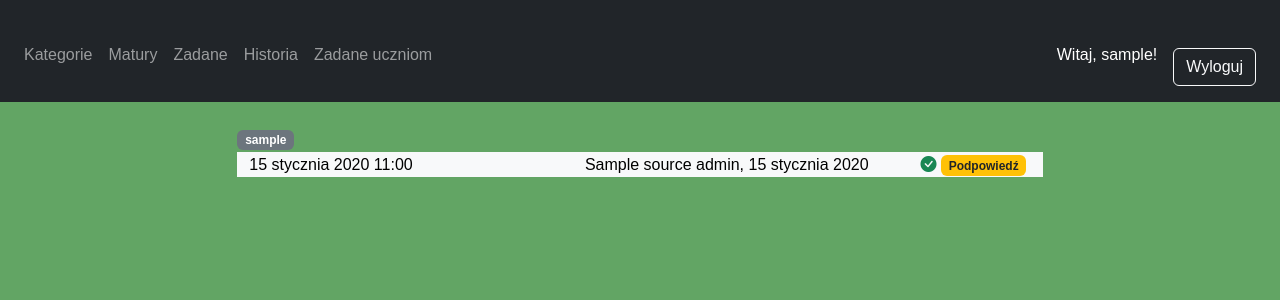
After one commit to RomanAdamczyk/korepetycje-django-zwyk-e, a Django app: page /matematyka/admin/users/1/tasks/ in a window 1280 px wide. The commit adds this page. Shown: the top 300 px of the page. Run offline with Django 5.2, Linux system fonts and the light colour scheme; a user stored in the database is signed in; tables that the repository leaves empty hold one stand-in row (values such as "Sample post"); some libraries are stand-ins or nearby versions.

Commit message:
Add admin view for user activity (attempts & answers)
- Implemented UserActivityForAdminView\n- Updated assigned_tasks_for_admin.html template

```diff
--- a/matematyka/templates/base.html
+++ b/matematyka/templates/base.html
@@ -9,6 +9,8 @@
 
     <!-- Bootstrap CSS -->
     <link href="https://cdn.jsdelivr.net/npm/bootstrap@5.3.0/dist/css/bootstrap.min.css" rel="stylesheet">
+
+    <link rel="stylesheet" href="https://cdn.jsdelivr.net/npm/bootstrap-icons@1.11.3/font/bootstrap-icons.min.css">
 
     <!-- HTMX -->
     <script src="https://unpkg.com/htmx.org@1.9.2"></script>
@@ -49,7 +51,8 @@
                         <li class="nav-item"><a class="nav-link" href="{% url 'assigned_tasks'%}">Zadane</a></li>
                         <li class="nav-item"><a class="nav-link" href="#">Historia</a></li>
                         {% if user.is_authenticated and user.is_staff %}
-                            <li class="nav-item"><a class="nav-link" href="{% url 'assigned_tasks_admin' %}">Zadane uczniom</a></li>
+                        <li class="nav-item"><a class="nav-link" href="{% url 'assigned_tasks_admin' %}">Zadane
+                                uczniom</a></li>
                         {% endif %}
                     </ul>
 
--- /dev/null
+++ b/matematyka/templates/matematyka/user_tasks_for_admin.html
@@ -0,0 +1,35 @@
+{% extends 'base.html' %}
+
+{% block content %}
+<div class="container custom-grid text-black">
+    <span class="badge bg-secondary">{{ user.username_for_admin|default:user.username }}</span>
+    <div class="container custom-grid text-black">
+        {% for ua in user_answers %}
+        <div class="row">
+            <div class="col-lg-5">
+                <div class="list-group-item list-group-item-action short-content text-black">
+                    {{ ua.answer_date }}
+                </div>
+            </div>
+            <div class="col-lg-5">
+                <div class="list-group-item list-group-item-action short-content text-black">
+                    {{ ua.issue.task.source }} {{ ua.issue.task.task_level.exam_level }}, {{ ua.issue.task.exam_date }}
+                </div>
+            </div>
+            <div class="col-lg-2">
+                <div class="list-group-item list-group-item-action short-content text-black">
+                    {% if ua.is_correct %}
+                    <i class="bi bi-check-circle-fill text-success"></i>
+                    {% else %}
+                    <i class="bi bi-x-circle-fill text-danger"></i>
+                    {% endif %}
+                    {% if ua.used_hint %}
+                    <span class="badge bg-warning text-dark">Podpowiedź</span>
+                    {% endif %}
+                </div>
+            </div>
+        </div>
+        {% endfor %}
+    </div>
+</div>
+{% endblock %}
--- a/matematyka/urls.py
+++ b/matematyka/urls.py
@@ -17,5 +17,6 @@ urlpatterns = [
     path('tasks/<int:task_id>/answer/result/', views.AnswerResultView.as_view(), name='answer_result'),
     path('tasks/<int:task_id>/answer/result/solution', views.GetSolutionView.as_view(), name='get_solution'),
     path('tasks/assigned/', views.AssignedTasksView.as_view(), name='assigned_tasks'),
-    path('tasks/assigned/admin/', views.AssignedTasksForAdminView.as_view(), name='assigned_tasks_admin'),
+    path('admin/tasks/assigned/', views.AssignedTasksForAdminView.as_view(), name='assigned_tasks_admin'),
+    path('admin/users/<int:user_id>/tasks/', views.UserActivityForAdminView.as_view(), name='user_activity_for_admin'),
 ]
--- a/matematyka/views.py
+++ b/matematyka/views.py
@@ -897,3 +897,27 @@ class AssignedTasksForAdminView(LoginRequiredMixin, UserPassesTestMixin, generic
             'tasks_by_user': dict(tasks_by_user),
         }
         return render(request, 'matematyka/assigned_tasks_for_admin.html', context)
+
+class UserActivityForAdminView(LoginRequiredMixin, UserPassesTestMixin, generic.View):
+    login_url = 'login'
+    raise_exception = False
+
+    def test_func(self):
+        return self.request.user.is_staff
+
+    def get(self, request, user_id):
+        #user_id = self.kwargs['user_id']
+        user = User.objects.get(id=user_id)
+        user_answers = UserAnswer.objects.filter(
+            user__id=user_id
+            ).select_related('issue','issue__task'  # issue aby móc podem przejść do strony z odpowiedzią (odpowiednie zmienne beą pobierane)
+            ).prefetch_related('answer_options'
+            ).order_by('-answer_date')
+
+        for ua in user_answers:
+    # sprawdź, czy choć jedna wybrana opcja jest poprawna
+            ua.is_correct = ua.answer_options.filter(is_correct=True).exists()
+        context = {
+            'user': user,
+            'user_answers': user_answers}
+        return render(request, 'matematyka/user_tasks_for_admin.html', context)
```
Also changed, not shown: matematyka/templates/matematyka/assigned_tasks_for_admin.html (+7 -3 lines).
